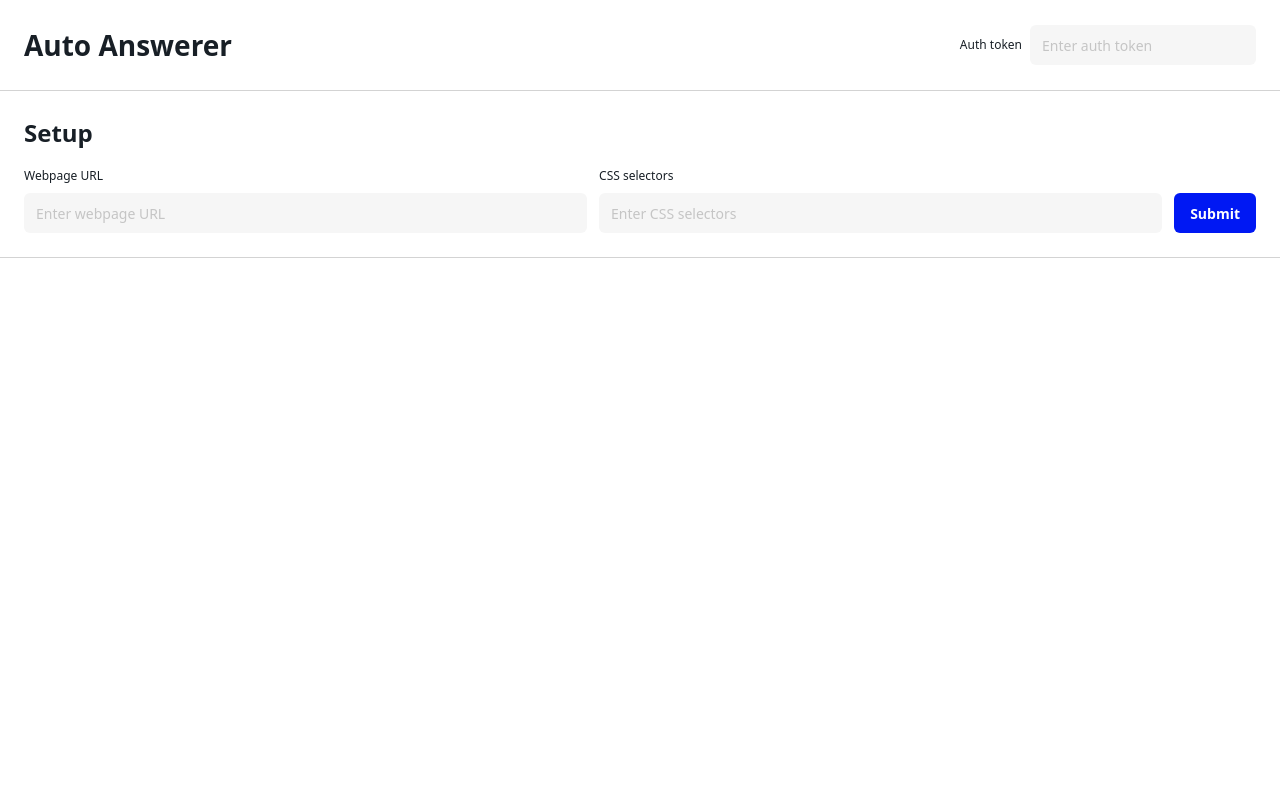
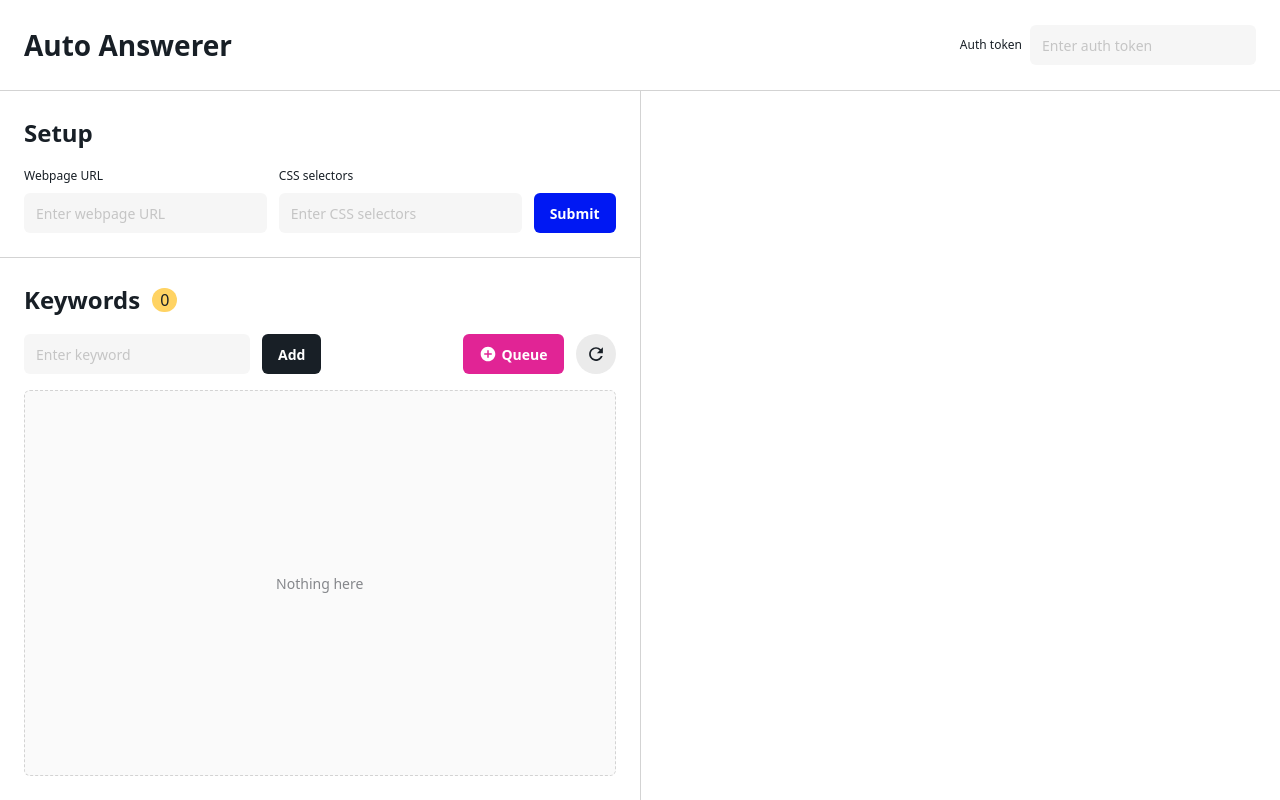
Before and after one commit to emanuelchristo/auto-answerer, a Next.js app: page / in a window 1280 px wide. Built offline with nearby package versions, Linux system fonts and the light colour scheme.

Commit message:
Keywords component skeleton

```diff
--- /dev/null
+++ b/components/Empty.js
@@ -0,0 +1,5 @@
+import styles from './empty.module.css'
+
+export default function Empty() {
+	return <div className={styles['empty']}>Nothing here</div>
+}
--- /dev/null
+++ b/components/Keywords.js
@@ -0,0 +1,33 @@
+import { IoMdAddCircle, IoMdRefresh } from 'react-icons/io'
+import Empty from './Empty'
+import styles from './keywords.module.css'
+
+export default function Keywords() {
+	return (
+		<div className={styles['keywords']}>
+			<div className='flex items-center mb-4'>
+				<h2 className='mr-3'>Keywords</h2>
+				<div className={styles['num-wrapper']}>0</div>
+			</div>
+
+			<div className='flex items-center justify-between mb-4'>
+				<div className='flex items-center'>
+					<input type='text' placeholder='Enter keyword' />
+					<button className='ml-3'>Add</button>
+				</div>
+
+				<div className='flex items-center'>
+					<button className='btn-pink mr-3'>
+						<IoMdAddCircle className='text-lg mr-1' />
+						<span>Queue</span>
+					</button>
+					<button className='btn-circle btn-grey'>
+						<IoMdRefresh className='text-xl' />
+					</button>
+				</div>
+			</div>
+
+			<Empty />
+		</div>
+	)
+}
--- /dev/null
+++ b/components/empty.module.css
@@ -0,0 +1,13 @@
+.empty {
+	width: 100%;
+	height: 100%;
+	min-height: 100px;
+	background-color: var(--grey-bg);
+	border: 1px dashed var(--border-color);
+	display: flex;
+	align-items: center;
+	justify-content: center;
+	color: var(--text-grey);
+	font-size: 0.875rem;
+	border-radius: var(--radius-md);
+}
--- /dev/null
+++ b/components/keywords.module.css
@@ -0,0 +1,13 @@
+.keywords {
+	padding: 1.5rem;
+	flex: 1;
+	display: flex;
+	flex-direction: column;
+}
+
+.num-wrapper {
+	padding: 0.25rem 0.5rem;
+	background-color: var(--yellow);
+	line-height: 1;
+	border-radius: 100px;
+}
--- a/package.json
+++ b/package.json
@@ -10,7 +10,8 @@
   "dependencies": {
     "next": "12.0.10",
     "react": "17.0.2",
-    "react-dom": "17.0.2"
+    "react-dom": "17.0.2",
+    "react-icons": "^4.3.1"
   },
   "devDependencies": {
     "autoprefixer": "^10.4.2",
--- a/pages/index.js
+++ b/pages/index.js
@@ -1,11 +1,18 @@
+import Keywords from '../components/Keywords'
 import Navbar from '../components/Navbar'
 import Setup from '../components/Setup'
 
 export default function Home() {
 	return (
-		<div>
+		<div className='flex flex-col h-screen min-h-fit'>
 			<Navbar />
-			<Setup />
+			<div className='flex flex-1'>
+				<div className={`flex flex-col flex-1 border-right`}>
+					<Setup />
+					<Keywords />
+				</div>
+				<div className='flex-1'></div>
+			</div>
 		</div>
 	)
 }
--- a/styles/form.css
+++ b/styles/form.css
@@ -10,6 +10,8 @@ input::placeholder {
 }
 
 button {
+	display: flex;
+	align-items: center;
 	height: 2.5rem;
 	color: var(--white);
 	background-color: var(--text-dark);
@@ -18,6 +20,25 @@ button {
 	font-weight: 600;
 	border-radius: var(--radius-md);
 }
+button * {
+	color: var(--white);
+}
+.btn-circle {
+	width: 2.5rem;
+	height: 2.5rem;
+	padding: 0;
+	justify-content: center;
+	border-radius: 50%;
+}
 .btn-blue {
 	background-color: var(--blue);
 }
+.btn-pink {
+	background-color: var(--pink);
+}
+.btn-grey {
+	background-color: var(--grey-button);
+}
+.btn-grey * {
+	color: var(--text-dark);
+}
--- a/styles/globals.css
+++ b/styles/globals.css
@@ -5,3 +5,7 @@
 * {
 	color: var(--text-dark);
 }
+
+.border-right {
+	border-right: var(--border);
+}
```
Also changed, not shown: 1 other file (tests, documents, lock files or other folders).
